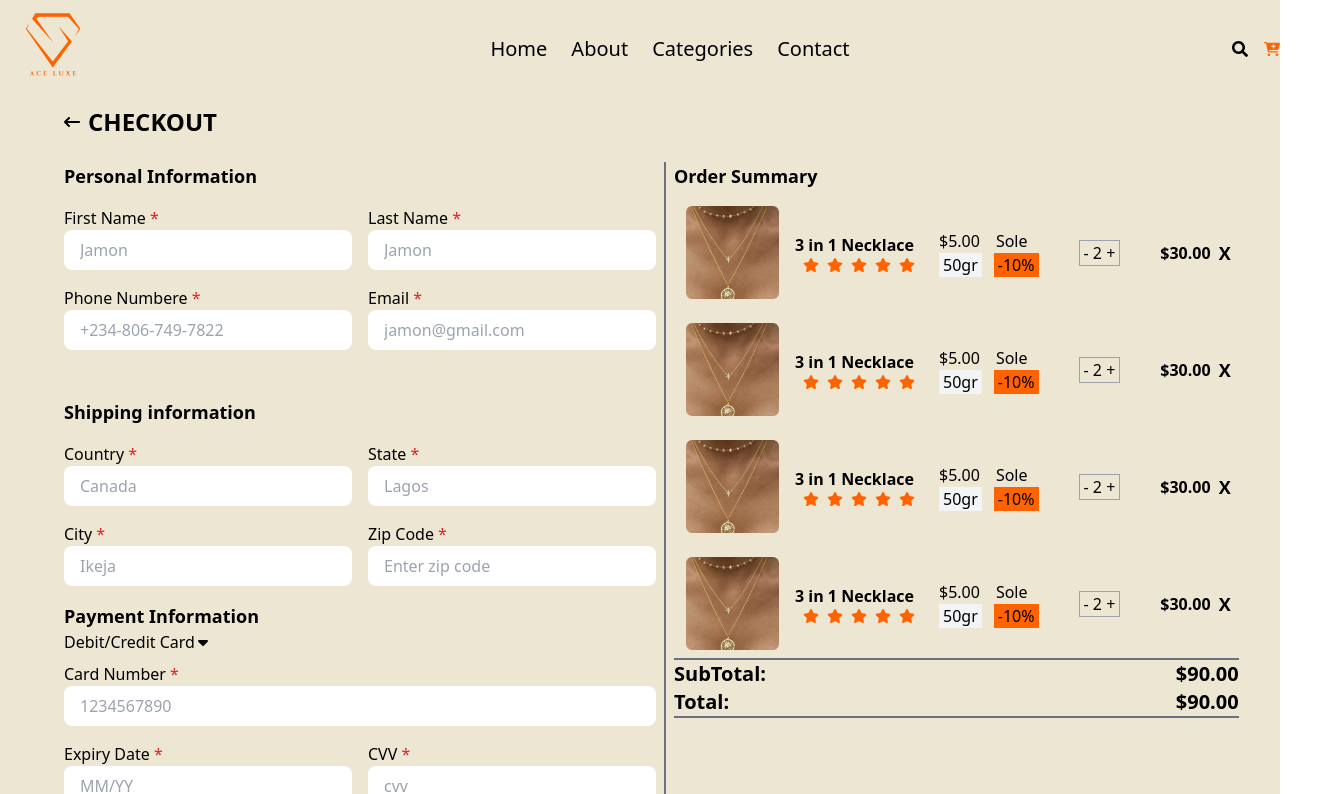
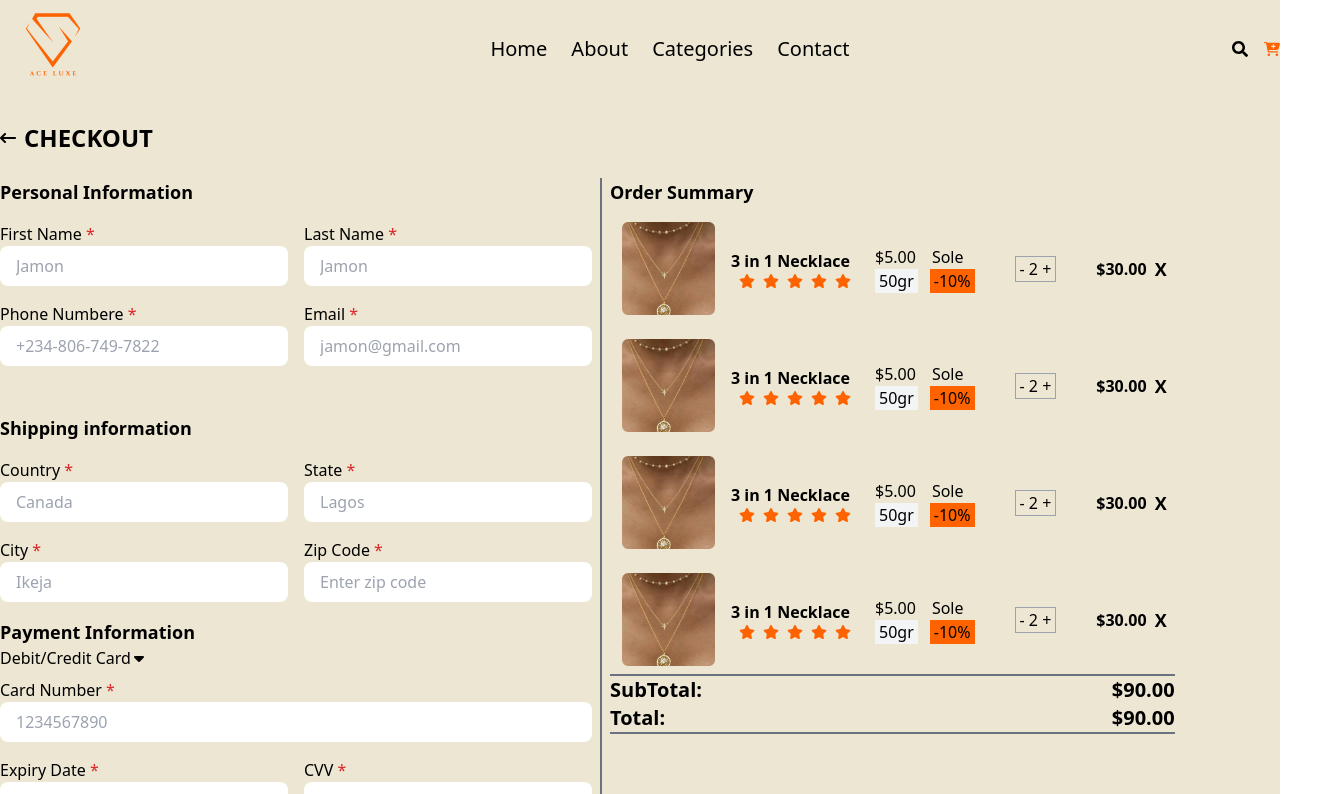
Before and after one commit to Jamon745/Timbu-online-store, a React (Vite) app: page /checkout in a window 1280 px wide. Shown: the top 794 px of the page, 1344 px wide, since content can reach past the window. Built offline with nearby package versions, Linux system fonts and the light colour scheme.

Commit message:
Checkout updated

```diff
--- a/src/Components/Pages/Checkout.jsx
+++ b/src/Components/Pages/Checkout.jsx
@@ -10,7 +10,7 @@ const Checkout = () => {
             navigate('/cart')
       }
   return (
-    <div className="h-[100vh] w-full mx-16 my-12">
+    <div className="h-[100vh] w-full mx-auto container my-16">
       <div onClick={goBackToCart} className="flex items-center gap-2 -mt-10 cursor-pointer">
         <FaArrowLeftLong />
         <h1 className="font-bold text-2xl">CHECKOUT</h1>
```
